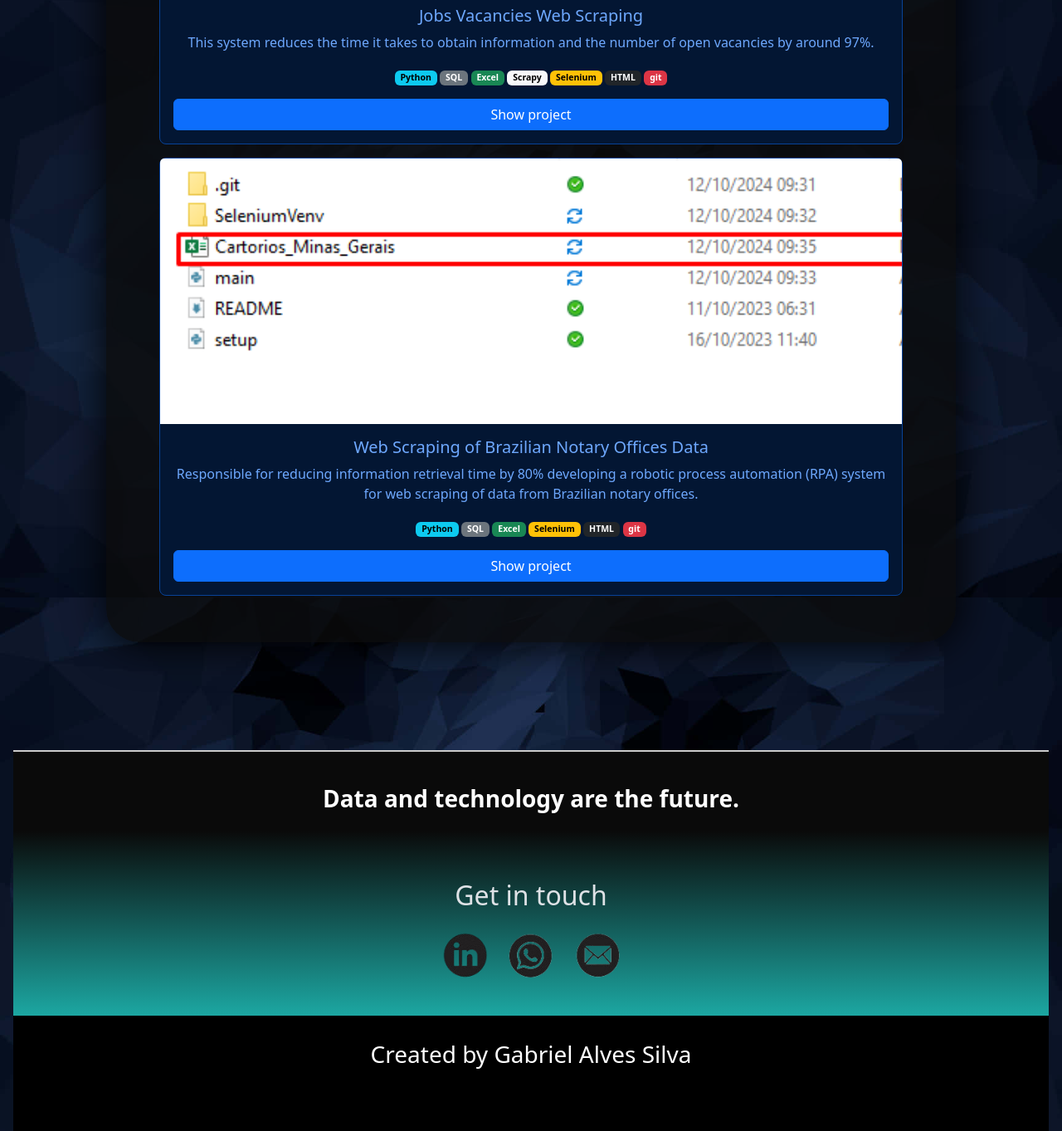
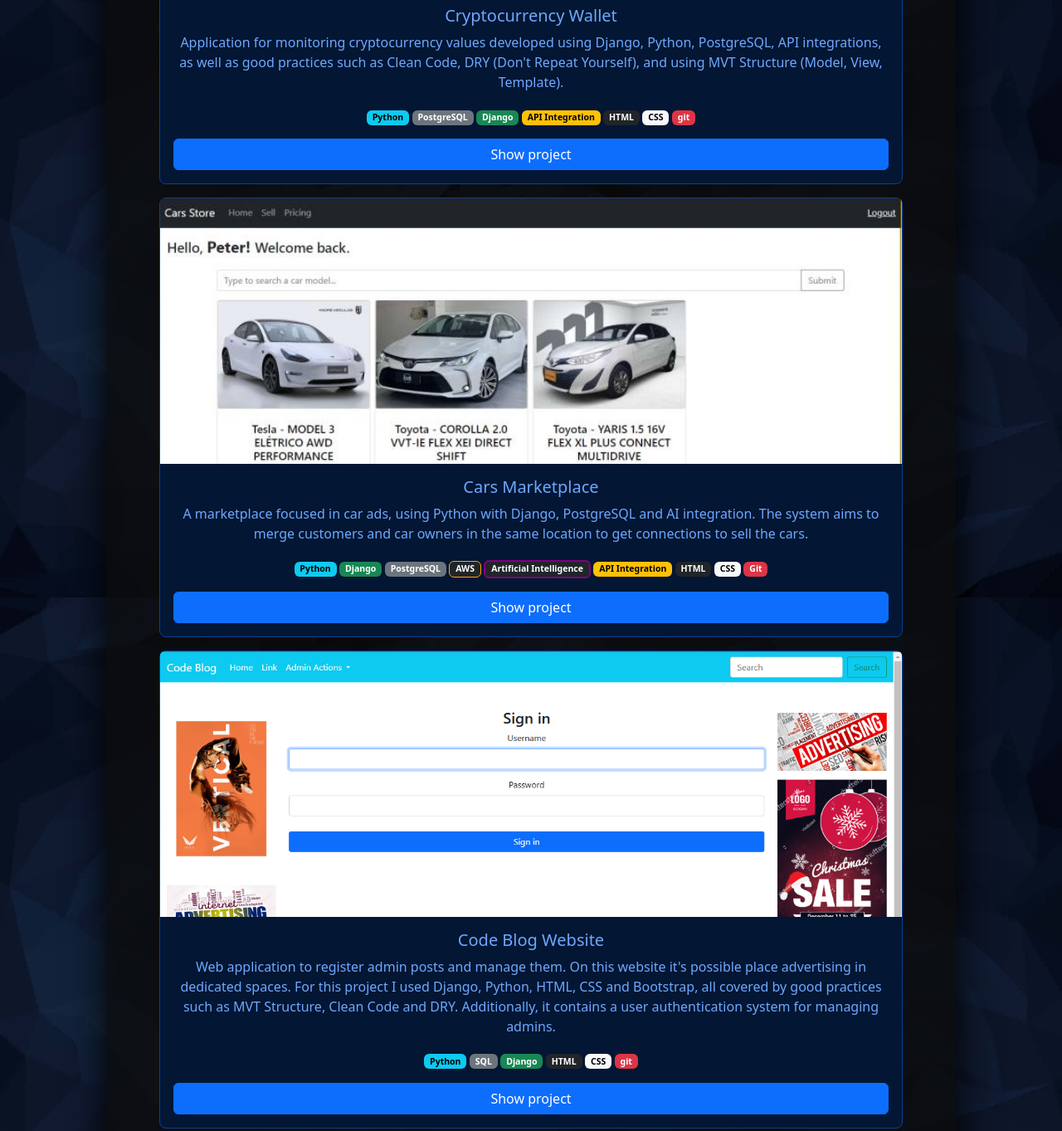
Before and after one commit to Gabriel-cod/Portfolio, a plain HTML site: page index.html in a window 1280 px wide. Shown: the part 3280-4643 px from the top of the page at 83% size. Drawn offline with nearby package versions, Linux system fonts and the light colour scheme.

Commit message:
Added projects: Cars Marketplace, Code Blog and Crypto Wallet.

```diff
--- a/index.html
+++ b/index.html
@@ -155,6 +155,61 @@
                 <p class="h1 my-3"><strong><em>Projects</em></strong></p>
 
                 <div class="card mb-3 text-primary-emphasis bg-primary-subtle border border-primary-subtle rounded-3">
+                    <div class="card-img-top" style="background-image: url('assets/cryptocurrency_wallet/cryptocurrencies_management.png');"></div>
+                    <div class="card-body">
+                        <h5 class="card-title">Cryptocurrency Wallet</h5>
+                        <p class="card-text">Application for monitoring cryptocurrency values developed using Django, Python, PostgreSQL, API integrations, as well as good practices such as Clean Code, DRY (Don't Repeat Yourself), and using MVT Structure (Model, View, Template).</p>
+                        <p class="card-text"><small class="text-body-secondary">
+                            <span class="badge text-bg-info">Python</span>
+                            <span class="badge text-bg-secondary">PostgreSQL</span>
+                            <span class="badge text-bg-success">Django</span>
+                            <span class="badge text-bg-warning">API Integration</span>
+                            <span class="badge text-bg-dark">HTML</span>
+                            <span class="badge text-bg-light">CSS</span>
+                            <span class="badge text-bg-danger">git</span>
+                        </small></p>
+                        <a href="https://github.com/Gabriel-cod/code_blog_website" target="_blank" class="btn btn-primary w-100">Show project</a>
+                    </div>
+                </div><!-- Crypto Wallet Project -->
+
+                <div class="card mb-3 text-primary-emphasis bg-primary-subtle border border-primary-subtle rounded-3">
+                    <div class="card-img-top" style="background-image: url('assets/cars_marketplace/home_page_cars.jpg');"></div>
+                    <div class="card-body">
+                        <h5 class="card-title">Cars Marketplace</h5>
+                        <p class="card-text">A marketplace focused in car ads, using Python with Django, PostgreSQL and AI integration. The system aims to merge customers and car owners in the same location to get connections to sell the cars.</p>
+                        <p class="card-text"><small class="text-body-secondary">
+                            <span class="badge text-bg-info">Python</span>
+                            <span class="badge text-bg-success">Django</span>
+                            <span class="badge text-bg-secondary">PostgreSQL</span>
+                            <span class="badge text-bg-dark" style="border: 1.5px solid orange;">AWS</span>
+                            <span class="badge text-bg-dark" style="border: 2px solid purple;">Artificial Intelligence</span>
+                            <span class="badge text-bg-warning">API Integration</span>
+                            <span class="badge text-bg-dark">HTML</span>
+                            <span class="badge text-bg-light">CSS</span>
+                            <span class="badge text-bg-danger">Git</span>
+                        </small></p>
+                        <a href="https://github.com/Gabriel-cod/code_blog_website" target="_blank" class="btn btn-primary w-100">Show project</a>
+                    </div>
+                </div><!-- Crypto Wallet Project -->
+
+                <div class="card mb-3 text-primary-emphasis bg-primary-subtle border border-primary-subtle rounded-3">
+                    <div class="card-img-top" style="background-image: url('assets/code_blog/sign_in_page.png');"></div>
+                    <div class="card-body">
+                        <h5 class="card-title">Code Blog Website</h5>
+                        <p class="card-text">Web application to register admin posts and manage them. On this website it's possible place advertising in dedicated spaces. For this project I used Django, Python, HTML, CSS and Bootstrap, all covered by good practices such as MVT Structure, Clean Code and DRY. Additionally, it contains a user authentication system for managing admins.</p>
+                        <p class="card-text"><small class="text-body-secondary">
+                            <span class="badge text-bg-info">Python</span>
+                            <span class="badge text-bg-secondary">SQL</span>
+                            <span class="badge text-bg-success">Django</span>
+                            <span class="badge text-bg-dark">HTML</span>
+                            <span class="badge text-bg-light">CSS</span>
+                            <span class="badge text-bg-danger">git</span>
+                        </small></p>
+                        <a href="https://github.com/Gabriel-cod/code_blog_website" target="_blank" class="btn btn-primary w-100">Show project</a>
+                    </div>
+                </div><!-- Code Blog Project -->
+
+                <div class="card mb-3 text-primary-emphasis bg-primary-subtle border border-primary-subtle rounded-3">
                     <div class="card-img-top" style="background-image: url('assets/indeed_jobs_webscraping/indeed_app.png');"></div>
                     <div class="card-body">
                         <h5 class="card-title">Jobs Vacancies Web Scraping</h5>
```
Also changed, not shown: assets/cars_marketplace/home_page_cars.jpg (added), assets/code_blog/sign_in_page.png (added), assets/cryptocurrency_wallet/cryptocurrencies_management.png (added).
